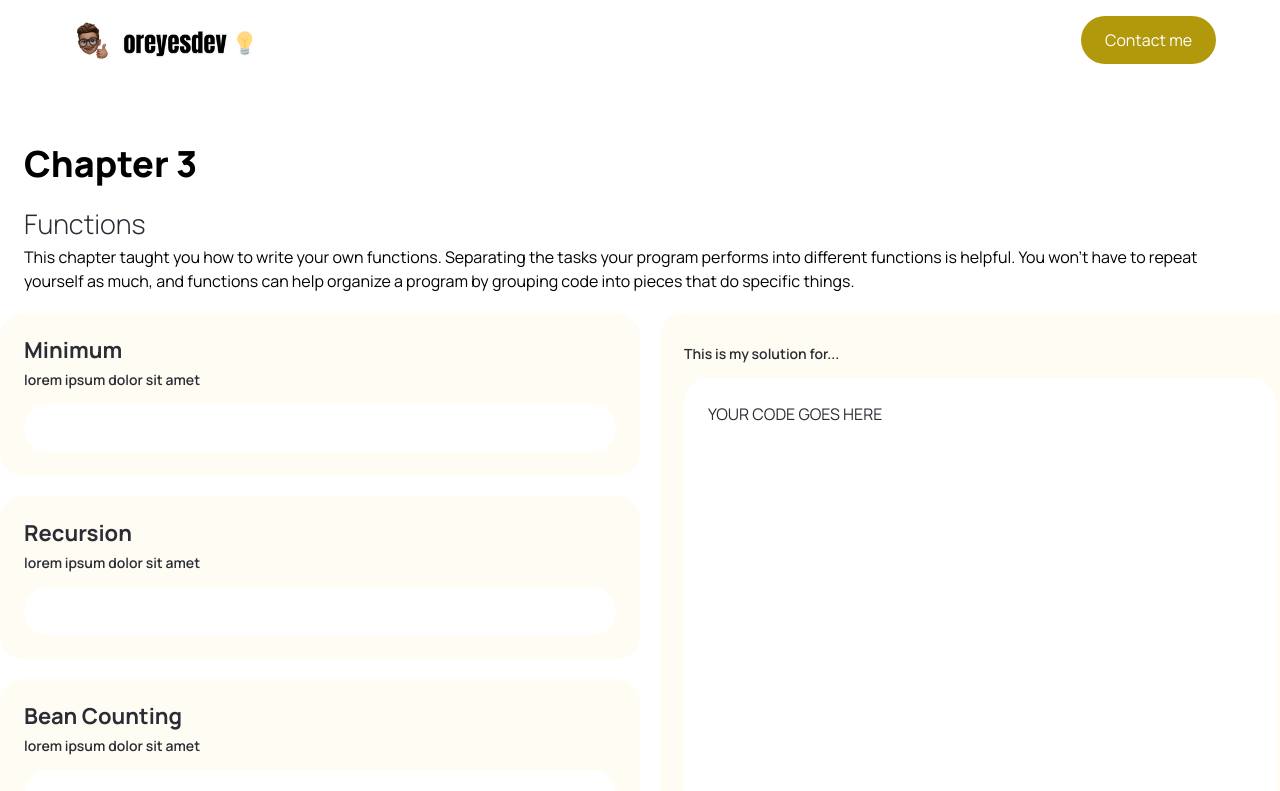
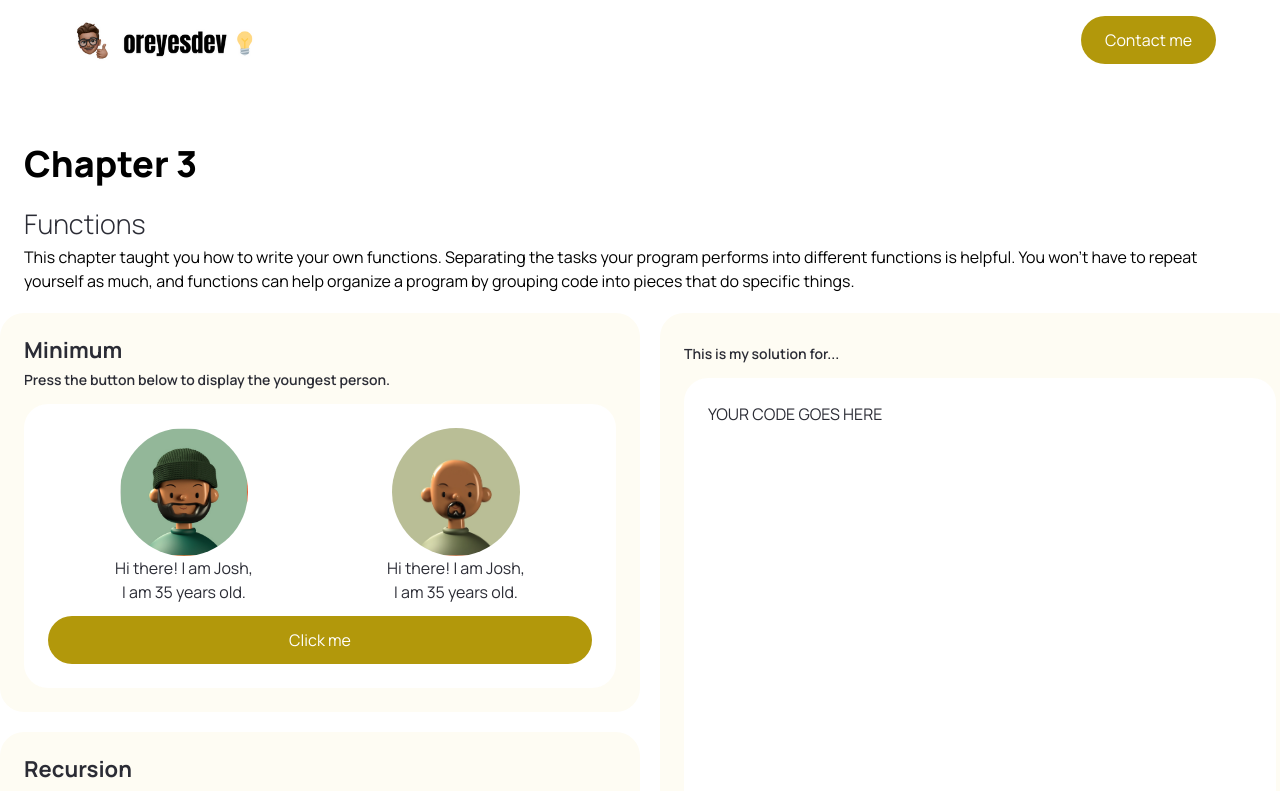
Before and after one commit to jon-oscar/eloquent-js, a Next.js app: page /chapter3 in a window 1280 px wide. Shown: the top 791 px of the page. Built offline with nearby package versions, Linux system fonts and the light colour scheme.

Commit message:
update Minimum exercise

```diff
--- a/components/exercises/chapter-3-oscar/Minimum.tsx
+++ b/components/exercises/chapter-3-oscar/Minimum.tsx
@@ -1,4 +1,6 @@
 import React from 'react';
+import Image from 'next/image';
+import CustomButton from '@/components/CustomButton';
 
 const getMinimum = (a: number, b: number) => {
   const result = Math.min(a, b);
@@ -6,10 +8,55 @@ const getMinimum = (a: number, b: number) => {
   return result;
 };
 
-console.log(getMinimum(1, 3));
-
 const Minimum = () => {
-  return <div>Minimum</div>;
+  return (
+    <div>
+      <div className='wrapper flex flex-col gap-3'>
+        <div className='flex flex-row justify-between'>
+          <div className='flex-1 flex flex-col flex1 justify-center items-center'>
+            <div className='w-32 h-auto'>
+              <Image
+                src={'/avatar1.png'}
+                alt={'Avatar for Josh'}
+                width={20}
+                height={20}
+                layout='responsive'
+                objectFit='cover'
+                className='rounded-full'
+              />
+            </div>
+            <p className=' text-center'>
+              Hi there! I am Josh, <br /> I am 35 years old.
+            </p>
+          </div>
+          <div className='flex-1 flex flex-col flex1 justify-center items-center'>
+            <div className='w-32 h-auto'>
+              <Image
+                src={'/avatar2.png'}
+                alt={'Avatar for David'}
+                width={20}
+                height={20}
+                layout='responsive'
+                objectFit='cover'
+                className='rounded-full'
+              />
+            </div>
+            <p className=' text-center'>
+              Hi there! I am Josh, <br /> I am 35 years old.
+            </p>
+          </div>
+        </div>
+        <>
+          <CustomButton
+            title='Click me'
+            btnType='button'
+            containerStyles='text-white rounded-full bg-[#B2980B] min-w-[150px] max-h-[48px]'
+            handleClick={() => {}}
+          />
+        </>
+      </div>
+    </div>
+  );
 };
 
 export default Minimum;
--- a/constants/chapter.json
+++ b/constants/chapter.json
@@ -54,7 +54,7 @@
       {
         "id": 1,
         "title": "Minimum",
-        "details": "lorem ipsum dolor sit amet"
+        "details": "Press the button below to display the youngest person."
       },
       {
         "id": 2,
--- a/pages/chapter3.tsx
+++ b/pages/chapter3.tsx
@@ -2,6 +2,8 @@ import '../app/globals.css';
 import PageCard from '@/components/PageCard';
 import Layout from '@/components/Layout';
 import chapter from '@/constants/chapter.json';
+
+import Minimum from '@/components/exercises/chapter-3-oscar/Minimum';
 
 const chapterId = 3;
 
@@ -33,9 +35,7 @@ export default function Chapter3() {
                   id={devOscar[0].id}
                   title={devOscar[0].title}
                   details={devOscar[0].details}
-                  code={() => {
-                    () => {};
-                  }}
+                  code={() => <Minimum />}
                 />
                 <PageCard
                   id={devOscar[1].id}
```
Also changed, not shown: public/avatar1.png (added), public/avatar2.png (added).
